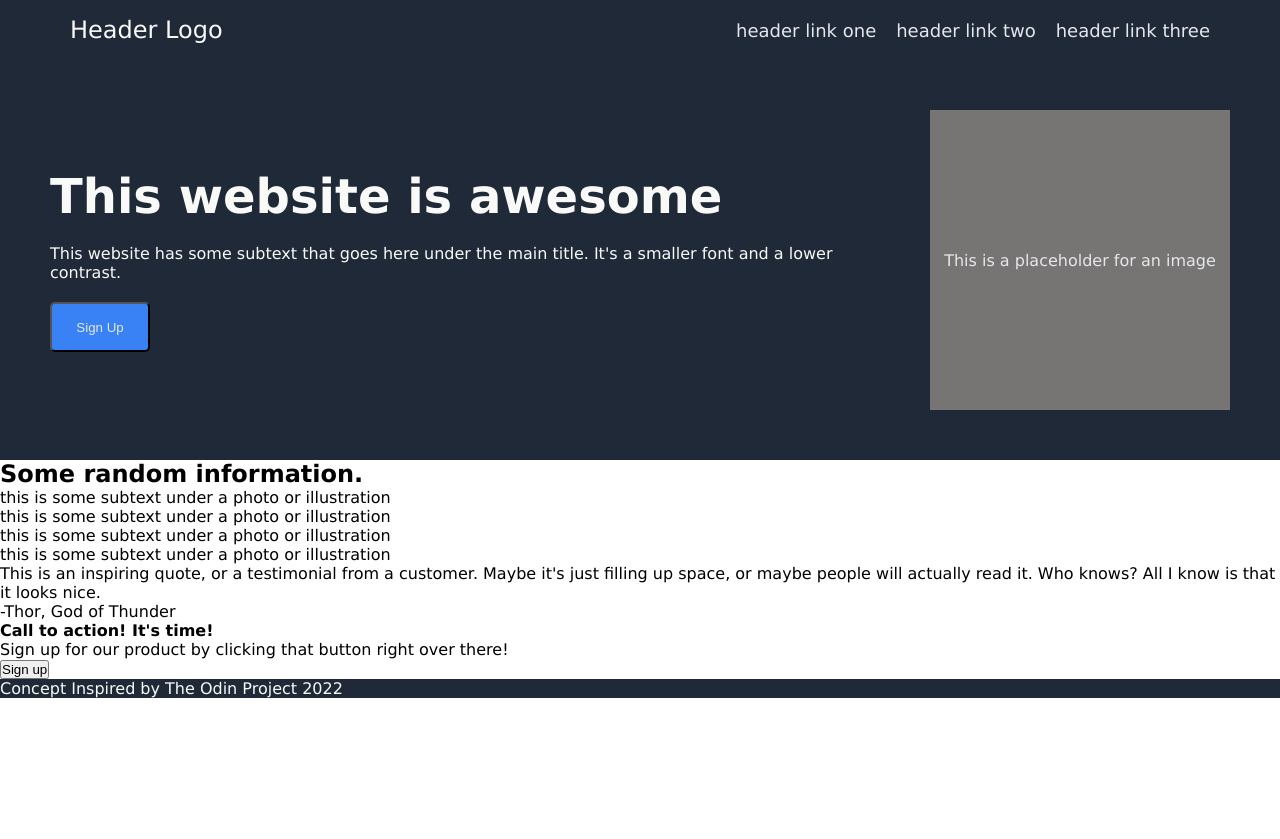
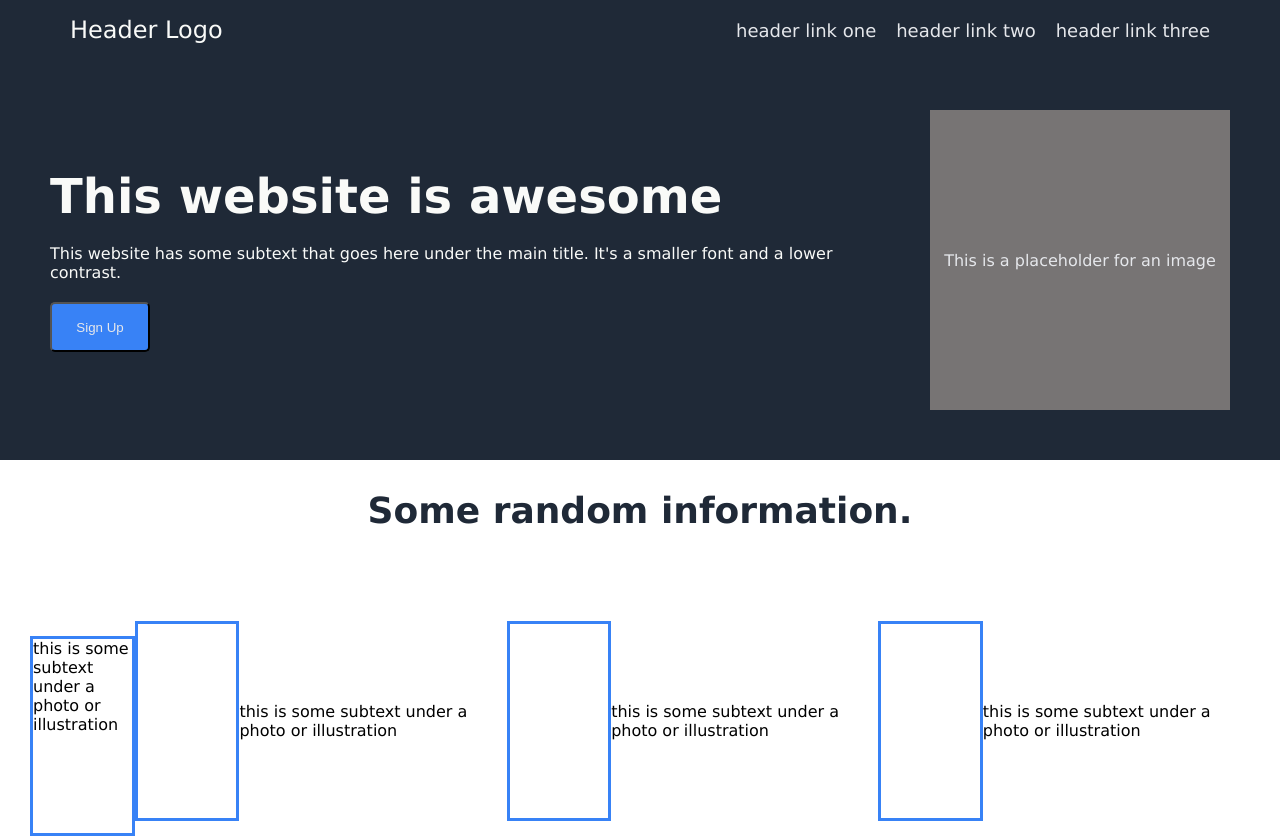
Before and after one commit to weeman2470/odin-landing, a plain HTML site: page index.html in a window 1280 px wide. Shown: the top 839 px of the page. Before the commit the page ends 800 px from the top, so only its background shows below. Drawn offline with Linux system fonts and the light colour scheme.

Commit message:
Started working on main body

```diff
--- a/style.css
+++ b/style.css
@@ -133,3 +133,33 @@ ul {
     /* flex: 1; */
     margin-left: 50px;
 }
+
+.main {
+    display: flex;
+    flex-direction: column;
+    align-items: center;
+    padding: 0 30px;
+    flex-wrap: wrap;
+}
+
+main h2 {
+    font-size: 36px;
+    font-weight: bolder;
+    color: #1f2937;
+    text-align: center;
+    margin: 30px 0;
+}
+
+.main .boxes {
+    display: flex;
+    justify-content: center;
+    align-items: center;
+    margin: 30px 0 60px 0;
+}
+
+.boxes .box {
+    border: #3882f6 3px solid;
+    height: 200px;
+    width: 150px;
+    margin-left:
+}
```
